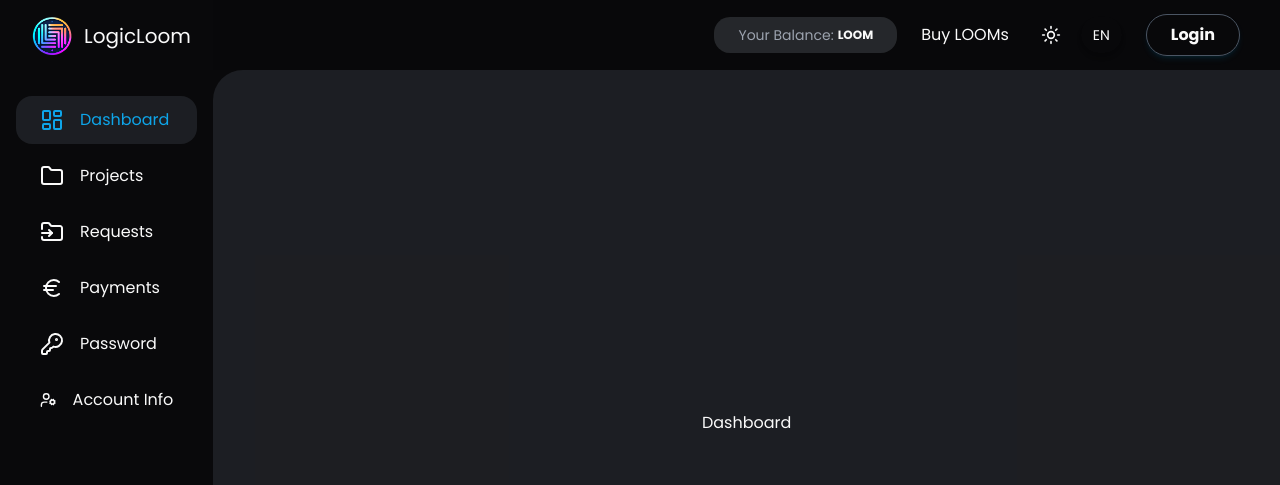
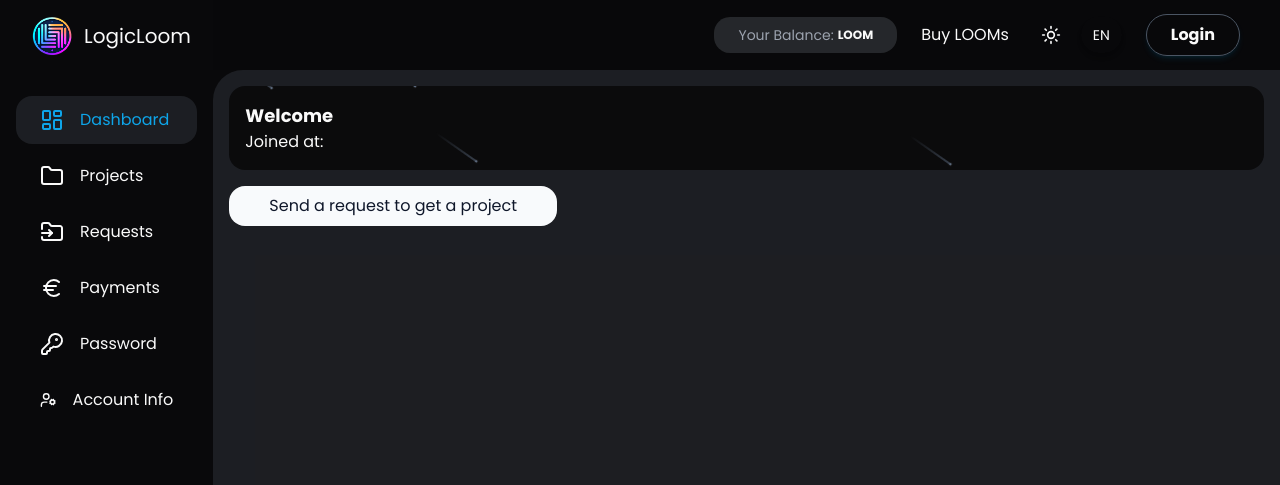
Before and after one commit to logicloom-app/frontend, a Next.js app: page /en/dashboard in a window 1280 px wide. Shown: the top 485 px of the page. Built offline with nearby package versions, Linux system fonts and the light colour scheme; no server answers.

Commit message:
Main dashboard page

```diff
--- a/public/locales/de.json
+++ b/public/locales/de.json
@@ -144,6 +144,9 @@
     "buyLooms": "LOOMs kaufen"
   },
   "dashboard": {
+    "joined": "Beigetreten am",
+    "welcome": "Willkommen",
+    "sendRequest": "Anfrage senden um ein Projekt zu erhalten",
     "info": {
       "profileInfo": "Profilinformationen",
       "name": "Name",
--- a/public/locales/en.json
+++ b/public/locales/en.json
@@ -145,6 +145,9 @@
     "buyLooms": "Buy LOOMs"
   },
   "dashboard": {
+    "joined": "Joined at",
+    "welcome": "Welcome",
+    "sendRequest": "Send a request to get a project",
     "info": {
       "profileInfo": "Profile Information",
       "name": "Name",
--- /dev/null
+++ b/src/app/(dashboard)/[lang]/dashboard/_components/DashboardClient.js
@@ -0,0 +1,48 @@
+"use client";
+
+import Link from "next/link";
+import { useParams } from "next/navigation";
+import Meteors from "@/components/ui/meteors";
+import Spinner from "@/components/ui/Spinner";
+import { formatDate } from "@/lib/utils/utils";
+import { useGetUser } from "@/lib/hooks/useAuth";
+
+export default function DashboardClient({ lang, dict }) {
+  const { data, error, isLoading } = useGetUser();
+  const { user } = data || {};
+
+  return (
+    <div className="p-4 w-full h-full">
+      <div className="p-4 bg-background/90 rounded-2xl relative overflow-hidden">
+        {isLoading ? (
+          <div className="h-24">
+            <Spinner className="w-10 h-10" />
+          </div>
+        ) : (
+          <>
+            <div className="text-lg font-bold">
+              {dict?.welcome} {user?.name}
+            </div>
+            <div>
+              <p>
+                {dict?.joined}: {formatDate(user?.created_at)}
+              </p>
+              <p>{user?.email}</p>
+              <p>{user?.phone_number}</p>
+            </div>
+          </>
+        )}
+        <Meteors number={20} />
+      </div>
+
+      <div className="flex justify-start">
+        <Link
+          href={`/${lang}/dashboard/requests`}
+          className="mt-4 rounded-2xl px-10 py-2 bg-slate-900 text-slate-50 hover:bg-slate-900/90 dark:bg-slate-50 dark:text-slate-900 dark:hover:bg-slate-50/90"
+        >
+          {dict?.sendRequest}
+        </Link>
+      </div>
+    </div>
+  );
+}
--- a/src/app/(dashboard)/[lang]/dashboard/page.js
+++ b/src/app/(dashboard)/[lang]/dashboard/page.js
@@ -1,5 +1,9 @@
-"use client";
+import { getDictionary } from "@/lib/utils/dictionary";
+import DashboardClient from "./_components/DashboardClient";
 
-export default function Dashboard() {
-  return <div className="">Dashboard</div>;
+export default async function Dashboard({ params }) {
+  const { lang } = await params;
+  const dict = await getDictionary(lang);
+
+  return <DashboardClient lang={lang} dict={dict?.dashboard} />;
 }
```
